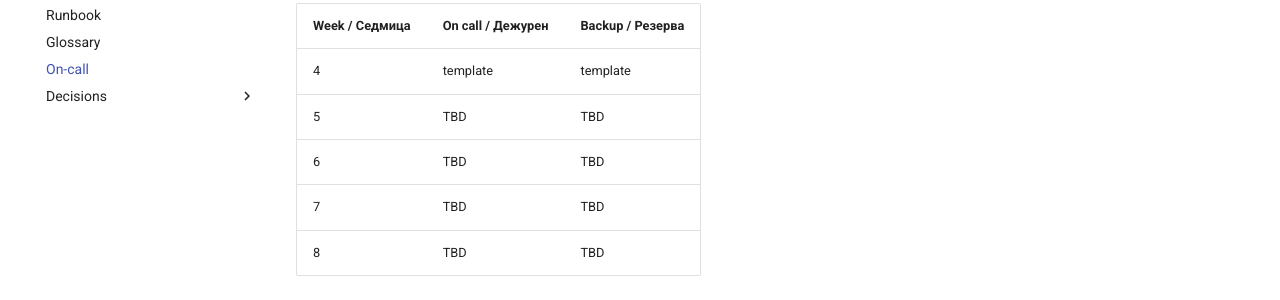
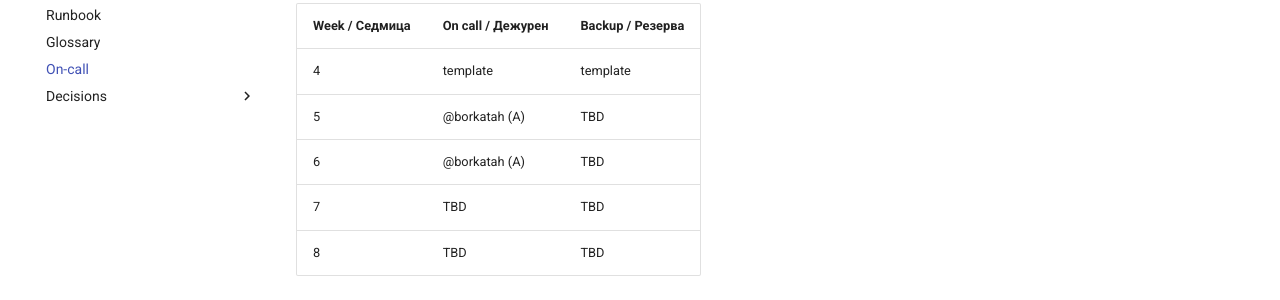
Before and after one commit to borkatah/devops-labs-fn371223025, an MkDocs documentation site: the page built from docs/oncall.md, in a window 1280 px wide. Shown: the part 177-477 px from the top of the page. Built offline with MkDocs 1.6.1 and Material for MkDocs 9.7.7, drawn with Linux system fonts in a browser that asks for light colours.

Commit message:
T11: On call (A), weeks 5-6 (#22)

```diff
--- a/docs/oncall.md
+++ b/docs/oncall.md
@@ -3,7 +3,7 @@
 | Week / Седмица | On call / Дежурен | Backup / Резерва |
 |---|---|---|
 | 4 | template | template |
-| 5 | TBD | TBD |
-| 6 | TBD | TBD |
+| 5 | @borkatah (A) | TBD |
+| 6 | @borkatah (A) | TBD |
 | 7 | TBD | TBD |
 | 8 | TBD | TBD |
```
